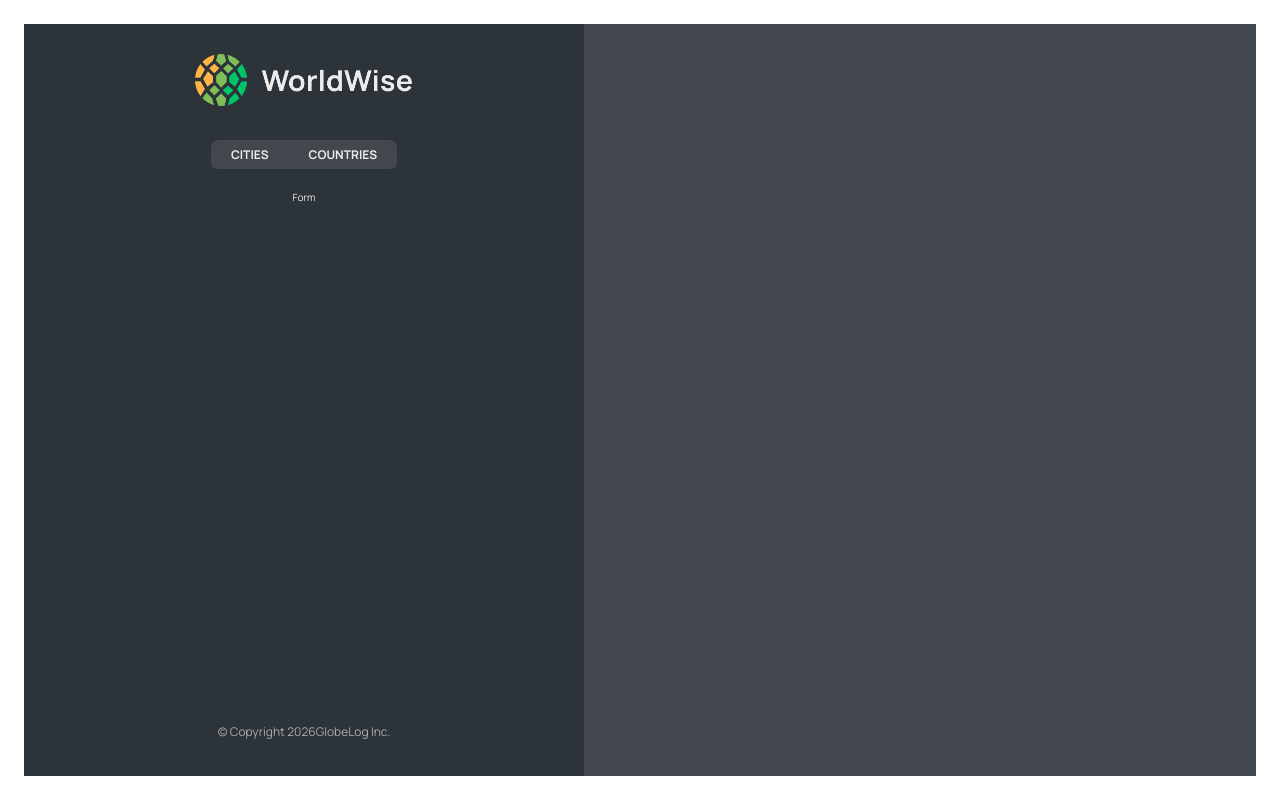
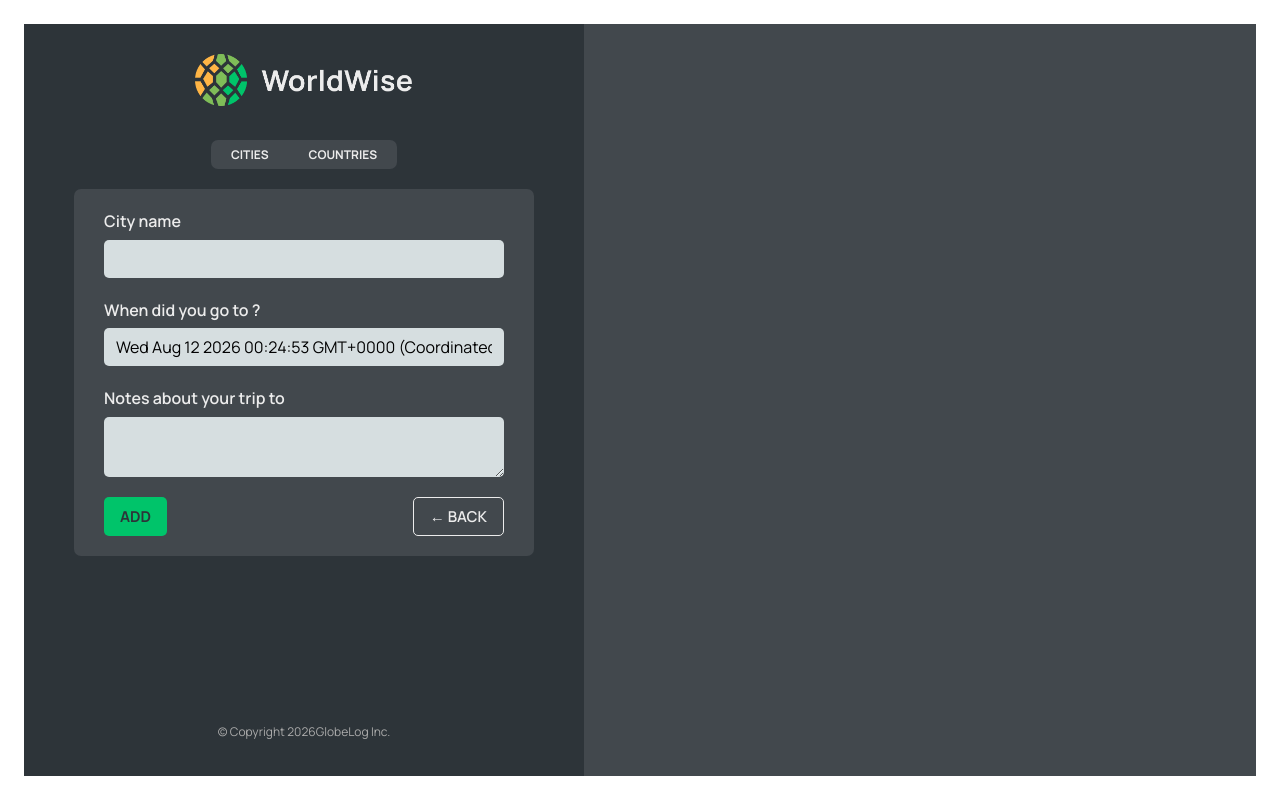
Before and after one commit to yannickbaze/GlobeLog, a React (Vite) app: page /app/form in a window 1280 px wide. Built offline with nearby package versions, Linux system fonts and the light colour scheme; data requests are answered from the project's data file.

Commit message:
Progammatic Navigation with useNavigate hook

```diff
--- a/src/App.jsx
+++ b/src/App.jsx
@@ -9,6 +9,7 @@
 import CityList from "./components/CityList";
 import City from "./components/City";
 import CountryList from "./components/CountryList";
+import Form from "./components/Form";
 
 const BASE_URL = "http://localhost:9000";
 
@@ -57,7 +58,7 @@
 
           <Route path="cities/:id" element={<City />} />
 
-          <Route path="form" element={<p>Form</p>} />
+          <Route path="form" element={<Form />} />
         </Route>
         <Route path="login" element={<Login />} />
         <Route path="*" element={<PageNotFound />} />
--- /dev/null
+++ b/src/components/Button.jsx
@@ -0,0 +1,12 @@
+import styles from "./Button.module.css";
+
+function Button({ children, onClick, type })
+{
+    return (
+        <button onClick={onClick} className={ `${styles.btn } ${styles[type]}`}>
+            {children}
+        </button>
+    )
+}
+
+export default Button
--- a/src/components/CountryList.jsx
+++ b/src/components/CountryList.jsx
@@ -21,7 +21,7 @@
   return (
     <ul className={styles.countryList}>
       {countries.map((country) => (
-        <CountryItem country={country} key={country.id} />
+        <CountryItem country={country} key={country.country} />
       ))}
     </ul>
   );
--- a/src/components/Form.jsx
+++ b/src/components/Form.jsx
@@ -1,8 +1,10 @@
 // "https://api.bigdatacloud.net/data/reverse-geocode-client?latitude=0&longitude=0"
 
 import { useState } from "react";
+import { useNavigate } from "react-router-dom";
 
 import styles from "./Form.module.css";
+import Button from "./Button";
 
 export function convertToEmoji(countryCode) {
   const codePoints = countryCode
@@ -13,6 +15,8 @@
 }
 
 function Form() {
+  const navigate = useNavigate();
+
   const [cityName, setCityName] = useState("");
   const [country, setCountry] = useState("");
   const [date, setDate] = useState(new Date());
@@ -49,8 +53,15 @@
       </div>
 
       <div className={styles.buttons}>
-        <button>Add</button>
-        <button>&larr; Back</button>
+        <Button type="primary">Add</Button>
+        <Button
+          type="back"
+          onClick={(e) => {
+            e.preventDefault();
+            navigate(-1);
+          }}>
+          &larr; Back
+        </Button>
       </div>
     </form>
   );
--- a/src/components/Map.jsx
+++ b/src/components/Map.jsx
@@ -1,12 +1,17 @@
-import { useSearchParams } from "react-router-dom";
+import { useNavigate, useSearchParams } from "react-router-dom";
 import styles from "./Map.module.css";
 function Map() {
   const [searchParams, setSearchParams] = useSearchParams();
+  const navigate = useNavigate();
 
   const lat = searchParams.get("lat");
   const lng = searchParams.get("lng");
 
-  return <div className={styles.mapContainer}>{}</div>;
+  return (
+    <div className={styles.mapContainer} onClick={() => navigate("form")}>
+      {}
+    </div>
+  );
 }
 
 export default Map;
```
